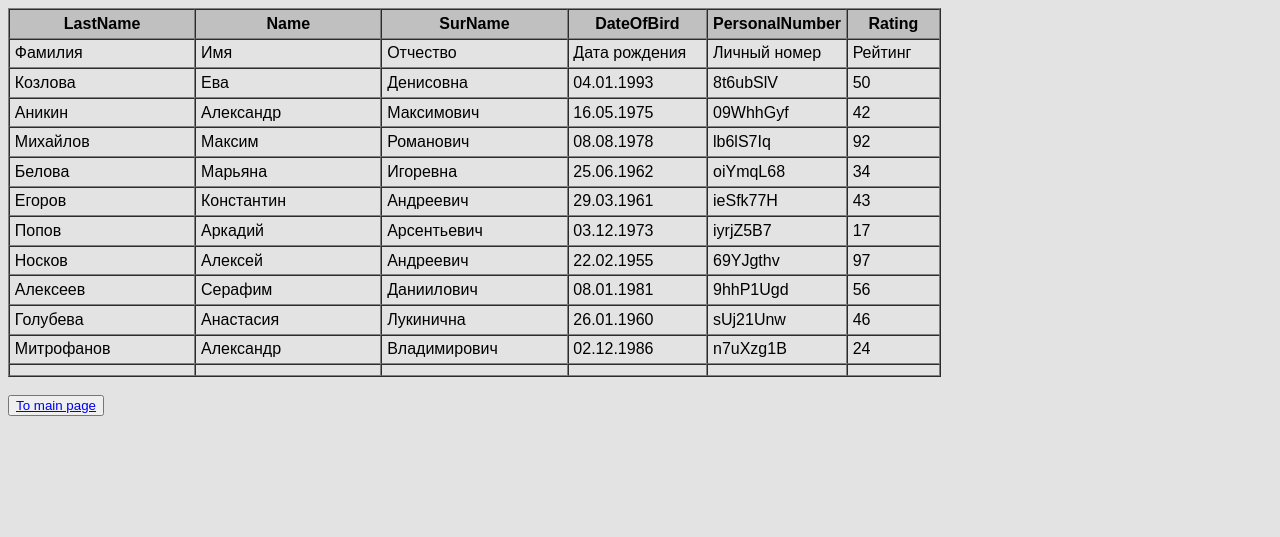
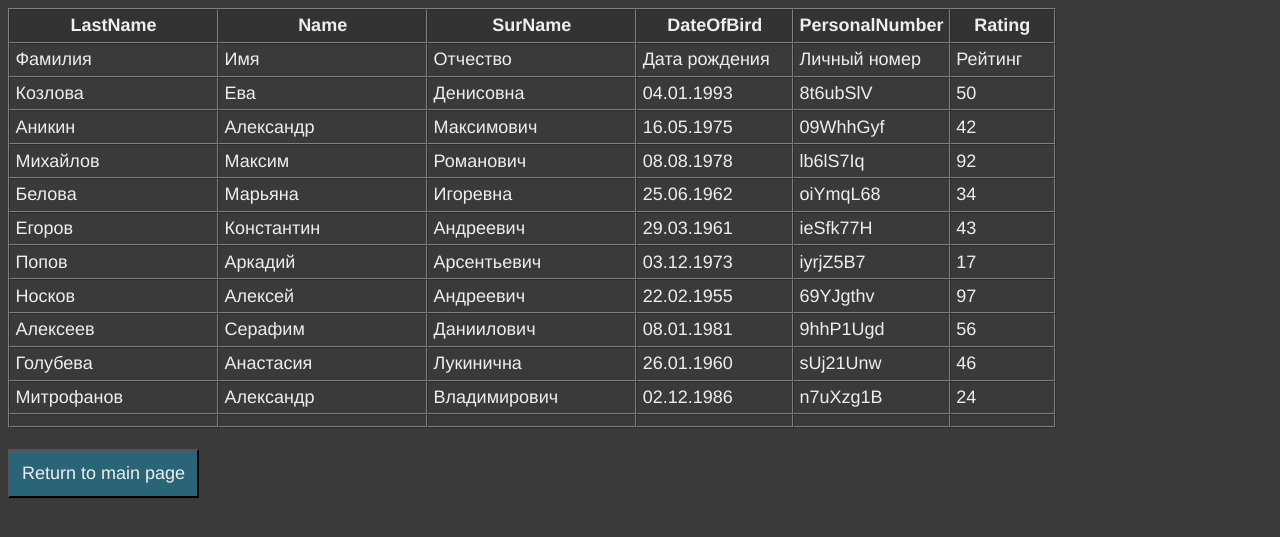
Before and after one commit to nailharr/FlaskBootcamp, a Flask app: page /table in a window 1280 px wide. Shown: the top 537 px of the page. Run offline with Flask 3, Linux system fonts and the light colour scheme.

Commit message:
add styles to css

```diff
--- a/static/style.css
+++ b/static/style.css
@@ -1,5 +1,17 @@
-body {
-    Font-family: Arial, Helvetica, sans-serif;
+html {
+    background-color: rgb(58, 58, 58);
+    color: #eee;
+}
+body, a {
+    font-family: Helvetica, sans-serif;
+    font-size: 18px;
+}
+a {
+    color: #eee;
+    text-decoration: none;
+}
+a :hover {
+    color: red;
 }
 h1 {
     color: #ff0000;
@@ -8,5 +20,14 @@ td, th {
     padding: 0.3em 0.3em;
 }
 th {
-    Background-color: silver;
+    Background-color: #333;
 }
+button {
+    min-width: 120px;
+    min-height: 30px;
+    padding: 12px;
+    background-color: rgba(0, 200, 255, 0.3)
+}
+button :hover {
+    color: #000;
+}
--- a/templates/main_page.html
+++ b/templates/main_page.html
@@ -10,7 +10,7 @@
     <h1>Welcome to flask lesson first template!</h1>
     <hr/>
     <button type="button">
-        <a href="/table">To table ☞</a>
+        <a href="/table">To table with people data ☞</a>
     </button>
     <br>
     <br>
--- a/templates/table_peoples.html
+++ b/templates/table_peoples.html
@@ -6,12 +6,6 @@
     <title>Peoples</title>
     <link href="../static/style.css" rel="stylesheet" type="text/css">
 </head>
-<style>
-    html{
-        background-color: rgba(200, 200, 200, 0.5);
-    }
-</style>
-
 <body>
 <table border="1" cellspacing="0">
     <tr>
@@ -49,8 +43,8 @@
 
 </table>
 <br>
-<button type="button">
-    <a href="/">To main page</a>
+<button>
+    <a href="/">Return to main page</a>
 </button>
 
 {% endblock %}
```
